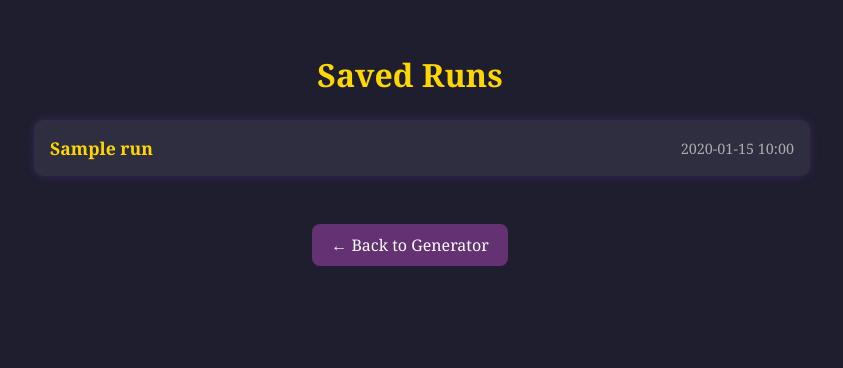
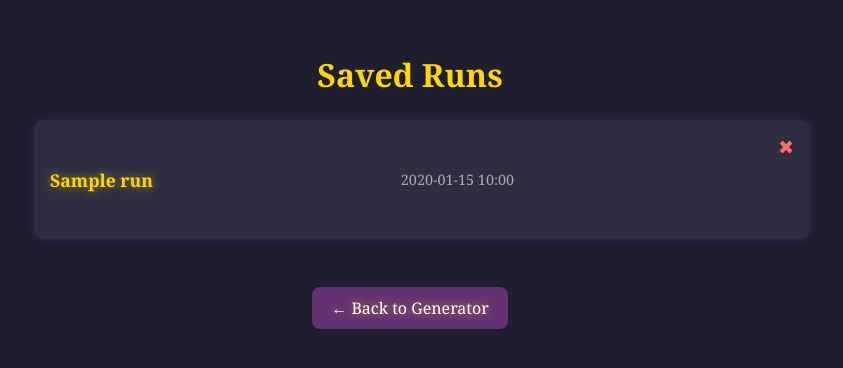
Before and after one commit to BiagiarelliAdriano/D-D-Mortal-Trials-Run-Generator, a Flask app: page /runs in a window 1280 px wide. Shown: the top 368 px of the page, without its empty margins (230-1073 px from the left). Run offline with Flask 3, Linux system fonts and the light colour scheme; tables that the repository leaves empty hold one stand-in row (values such as "Sample post").

Commit message:
Add delete saved runs functionality, text-shadow for links

```diff
--- a/app.py
+++ b/app.py
@@ -38,13 +38,6 @@
     title_run = request.form.get('title')
     blessing = request.form.get('blessing')
     encounters = request.form.get('encounters')
-    print("Raw blessing:", blessing)
-    print("Raw encounters:", encounters)
-
-    print("---- Save Route Triggered ----")
-    print(f"Title Run: {title_run}")
-    print(f"Blessing: {blessing}")
-    print(f"Encounters: {encounters}")
 
     if title_run and blessing and encounters:
         run = Run(
@@ -56,19 +49,12 @@
         )
         db.session.add(run)
         db.session.commit()
-        print("✅ Run saved!")
-    else:
-        print("❌ Run not saved — missing data")
 
     return redirect(url_for('list_runs'))
 
 @app.route('/runs')
 def list_runs():
     runs = Run.query.all()
-    print(f"---- Listing Runs ----")
-    print(f"Found {len(runs)} runs")
-    for r in runs:
-        print("Run ID:", r.id, "Title:", r.title_run)
     return render_template('runs.html', runs=runs)
 
 
@@ -82,5 +68,12 @@
         encounters=parsed['encounters']
     )
 
+@app.route('/runs/<int:run_id>/delete', methods=['POST'])
+def delete_run(run_id):
+    run = Run.query.get_or_404(run_id)
+    db.session.delete(run)
+    db.session.commit()
+    return redirect(url_for('list_runs'))
+
 if __name__ == '__main__':
     app.run(debug=True)
--- a/static/style.css
+++ b/static/style.css
@@ -10,6 +10,8 @@
 
 a {
     text-decoration: none;
+    text-shadow: 0 0 8px rgba(255, 215, 0, 0.6);
+    transition: text-shadow 0.3s ease, color 0.3s ease;
 }
 
 button {
@@ -220,3 +222,22 @@
 .back-button:hover {
     background: #8e44ad;
 }
+
+.delete-form {
+    display: inline;
+    margin-left: 1rem;
+}
+
+.delete-button {
+    background: transparent;
+    border: none;
+    color: #ff6b6b;
+    font-size: 1.2rem;
+    cursor: pointer;
+    padding: 0;
+    transition: color 0.2s ease;
+}
+
+.delete-button:hover {
+    color: #ff1e1e;
+}
--- a/templates/runs.html
+++ b/templates/runs.html
@@ -12,6 +12,10 @@
         <li>
             <a href="{{ url_for('view_run', run_id=run.id) }}">{{ run.title_run }}</a>
             <span class="timestamp">{{ run.created_at.strftime('%Y-%m-%d %H:%M') }}</span>
+
+            <form action="{{ url_for('delete_run', run_id=run.id) }}" method="POST" class="delete-form" onsubmit="return confirm('Are you sure you want to delete this Run?');">
+                <button type="submit" class="delete-button" title="Delete Run">✖</button>
+            </form>
         </li>
         {% else %}
         <li class="empty">No runs saved yet.</li>
```
